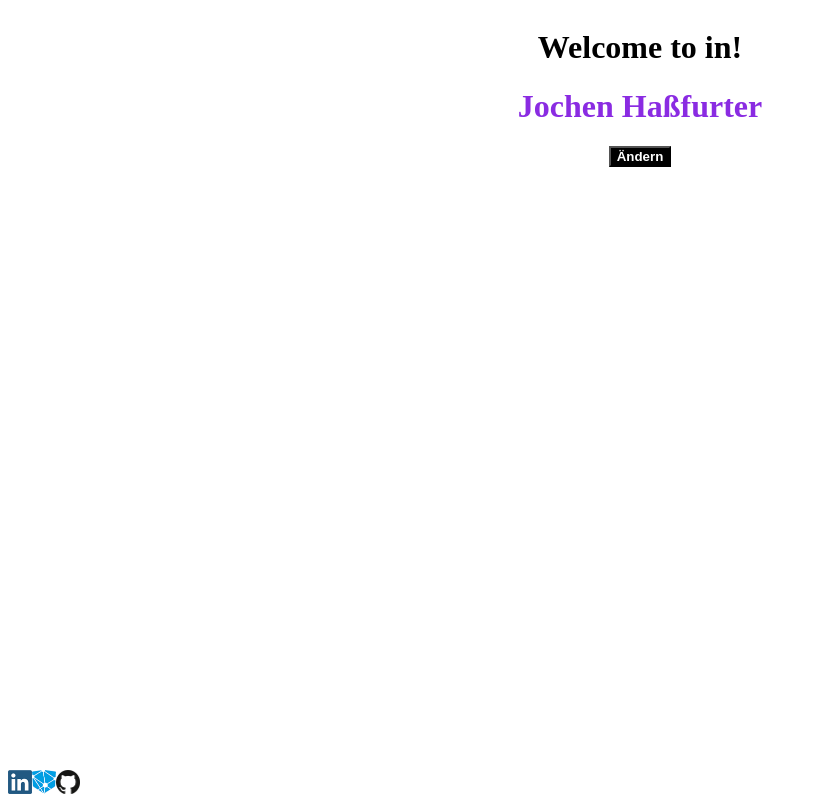
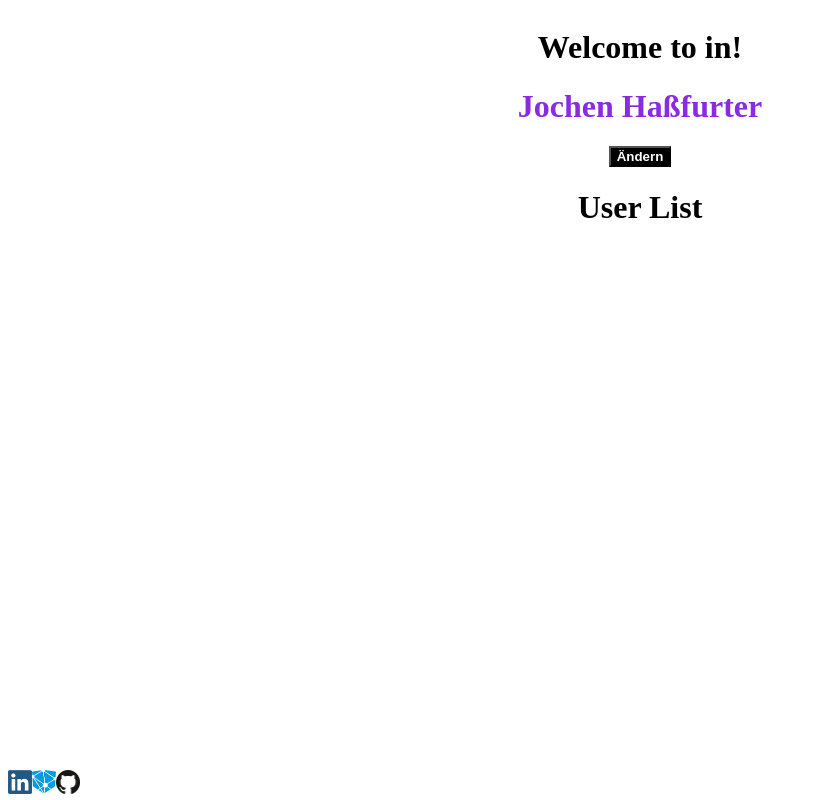
Before and after one commit to Mesqualito/Angular_TryOut, an Angular app: page / in a window 1280 px wide. Shown: the whole page, without its empty margins (0-817 px from the left). Built offline with nearby package versions, Linux system fonts and the light colour scheme.

Commit message:
"UserList" rendered in the "template"-section of user-list-component.ts => "User List" is rendered on the screen.... magic!

```diff
--- a/src/app/user-list/user-list.component.ts
+++ b/src/app/user-list/user-list.component.ts
@@ -2,7 +2,7 @@ import {Component} from '@angular/core';
 
 @Component({
   selector: 'in-user-list',
-  template: ''
+  template: '<h1>User List</h1>'
 })
 export class UserListComponent {
 
```
